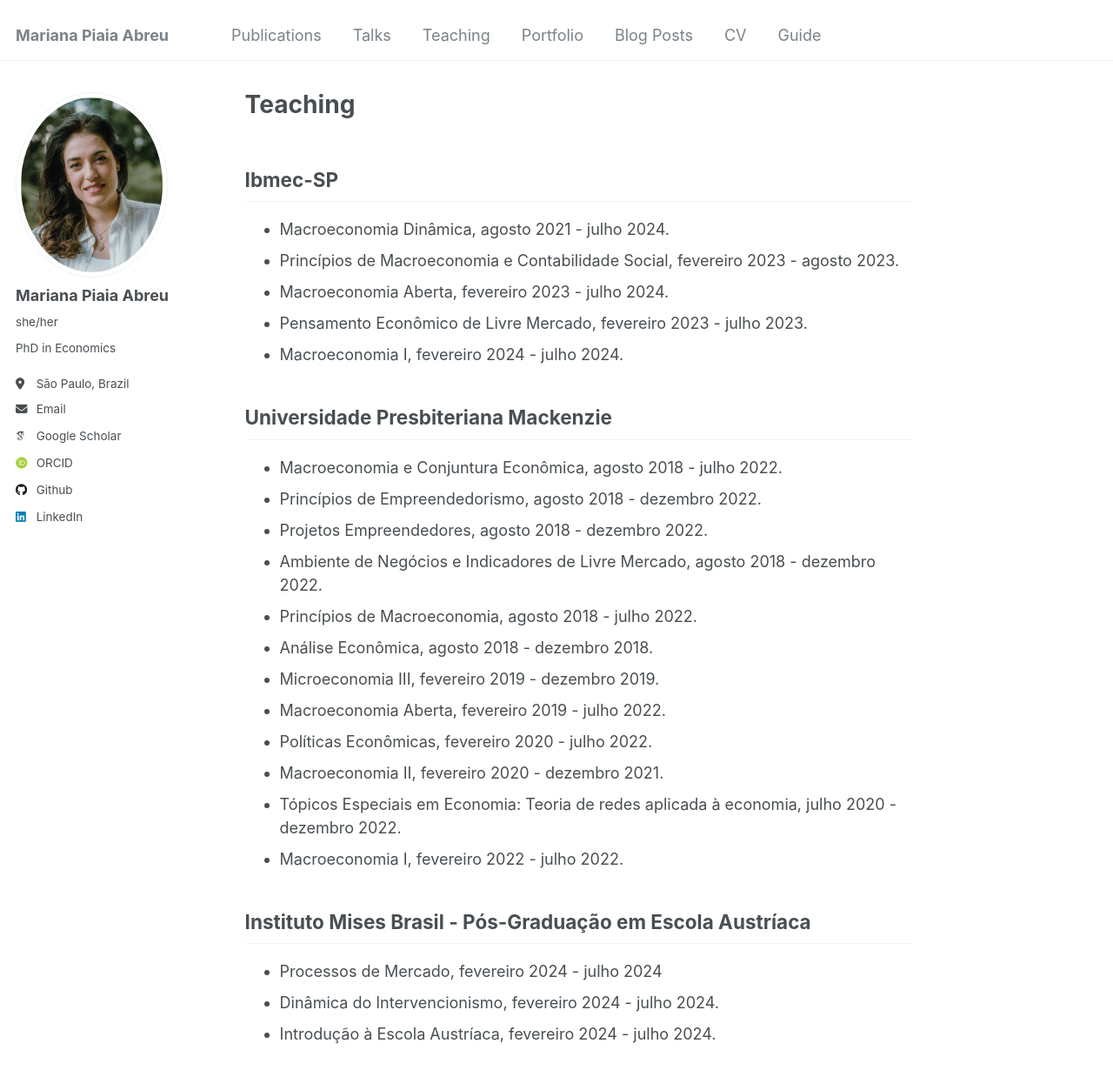
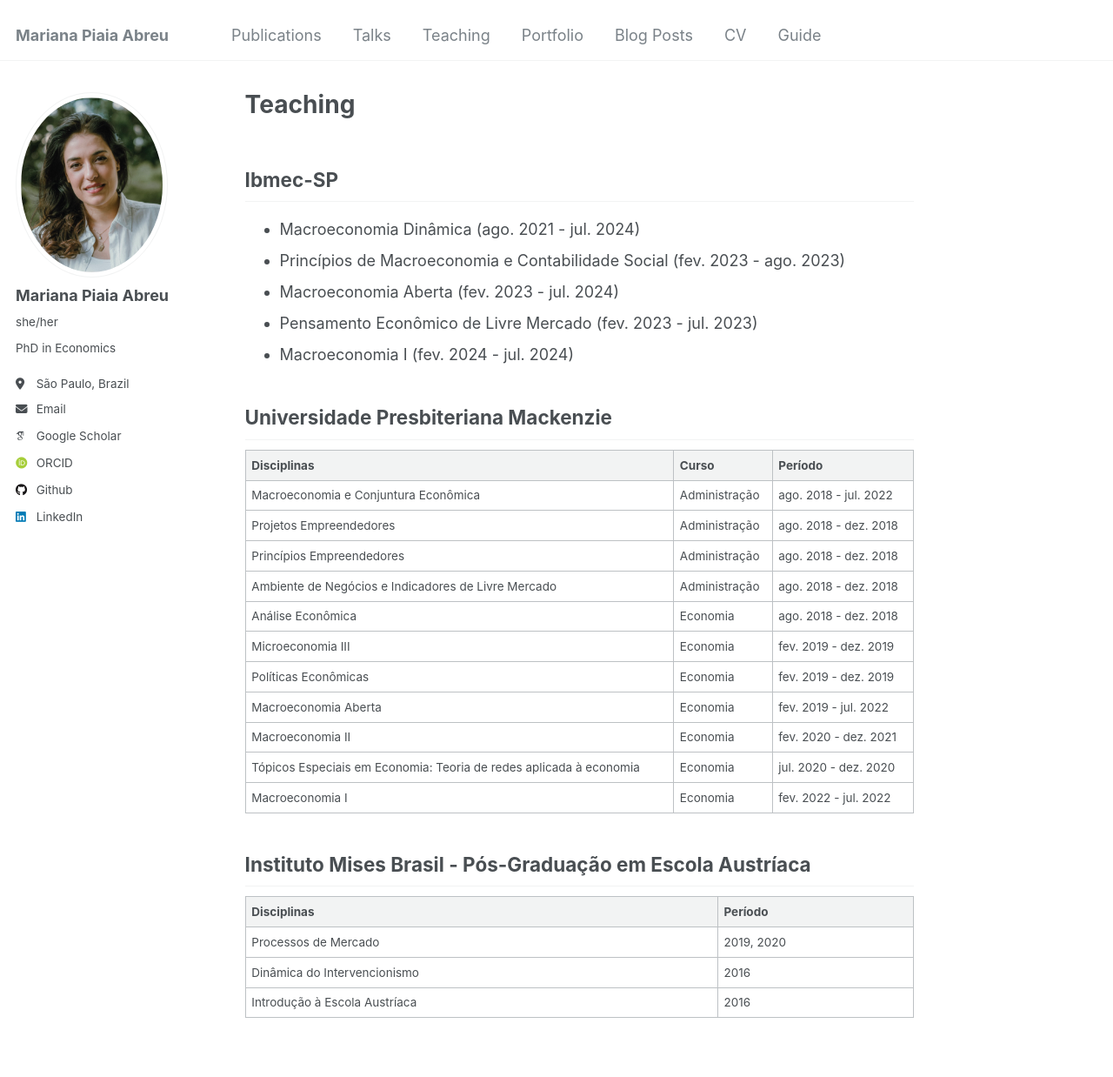
Before and after one commit to piaiaabreu/piaiaabreu.github.io, a Jekyll site: the page built from _pages/teaching.md, in a window 1280 px wide and 1400 px high. Shown: the top 1238 px of the window at 87% size. Built offline with Jekyll 4.4.1, drawn with Linux system fonts in a browser that asks for light colours; some web fonts are replaced.

Commit message:
Update teaching.md

```diff
--- a/_pages/teaching.md
+++ b/_pages/teaching.md
@@ -9,29 +9,33 @@ redirect_from:
 
 ## Ibmec-SP
 
-* Macroeconomia Dinâmica, agosto 2021 - julho 2024.
-* Princípios de Macroeconomia e Contabilidade Social, fevereiro 2023 - agosto 2023.
-* Macroeconomia Aberta, fevereiro 2023 - julho 2024.
-* Pensamento Econômico de Livre Mercado, fevereiro 2023 - julho 2023.
-* Macroeconomia I, fevereiro 2024 - julho 2024.
+* Macroeconomia Dinâmica (ago. 2021 - jul. 2024)
+* Princípios de Macroeconomia e Contabilidade Social (fev. 2023 - ago. 2023)
+* Macroeconomia Aberta (fev. 2023 - jul. 2024)
+* Pensamento Econômico de Livre Mercado (fev. 2023 - jul. 2023)
+* Macroeconomia I (fev. 2024 - jul. 2024)
 
 ## Universidade Presbiteriana Mackenzie
 
-* Macroeconomia e Conjuntura Econômica, agosto 2018 - julho 2022.
-* Princípios de Empreendedorismo, agosto 2018 - dezembro 2022.
-* Projetos Empreendedores, agosto 2018 - dezembro 2022.
-* Ambiente de Negócios e Indicadores de Livre Mercado, agosto 2018 - dezembro 2022.
-* Princípios de Macroeconomia, agosto 2018 - julho 2022.
-* Análise Econômica, agosto 2018 - dezembro 2018.
-* Microeconomia III, fevereiro 2019 - dezembro 2019.
-* Macroeconomia Aberta, fevereiro 2019 - julho 2022.
-* Políticas Econômicas, fevereiro 2020 - julho 2022.
-* Macroeconomia II, fevereiro 2020 - dezembro 2021.
-* Tópicos Especiais em Economia: Teoria de redes aplicada à economia, julho 2020 - dezembro 2022.
-*  Macroeconomia I, fevereiro 2022 - julho 2022.
+| Disciplinas                           | Curso         | Período              |
+| --------                              | ------        | ------               |
+| Macroeconomia e Conjuntura Econômica  | Administração | ago. 2018 - jul. 2022|
+| Projetos Empreendedores               | Administração | ago. 2018 - dez. 2018|
+| Princípios Empreendedores             | Administração | ago. 2018 - dez. 2018|
+| Ambiente de Negócios e Indicadores de Livre Mercado   |Administração | ago. 2018 - dez. 2018|
+| Análise Econômica                     | Economia | ago. 2018 - dez. 2018|
+| Microeconomia III                     | Economia | fev. 2019 - dez. 2019|
+| Políticas Econômicas                  | Economia | fev. 2019 - dez. 2019|
+| Macroeconomia Aberta                  | Economia | fev. 2019 - jul. 2022|
+| Macroeconomia II                      | Economia | fev. 2020 - dez. 2021|
+| Tópicos Especiais em Economia: Teoria de redes aplicada à economia | Economia | jul. 2020 - dez. 2020|
+| Macroeconomia I                       | Economia | fev. 2022 - jul. 2022|
+
 
 ## Instituto Mises Brasil - Pós-Graduação em Escola Austríaca
 
-* Processos de Mercado, fevereiro 2024 - julho 2024
-* Dinâmica do Intervencionismo, fevereiro 2024 - julho 2024.
-* Introdução à Escola Austríaca, fevereiro 2024 - julho 2024.
+| Disciplinas                    | Período   |
+| --------                       | ------    |
+| Processos de Mercado           | 2019, 2020|
+| Dinâmica do Intervencionismo   | 2016      |
+| Introdução à Escola Austríaca  | 2016      |
```
